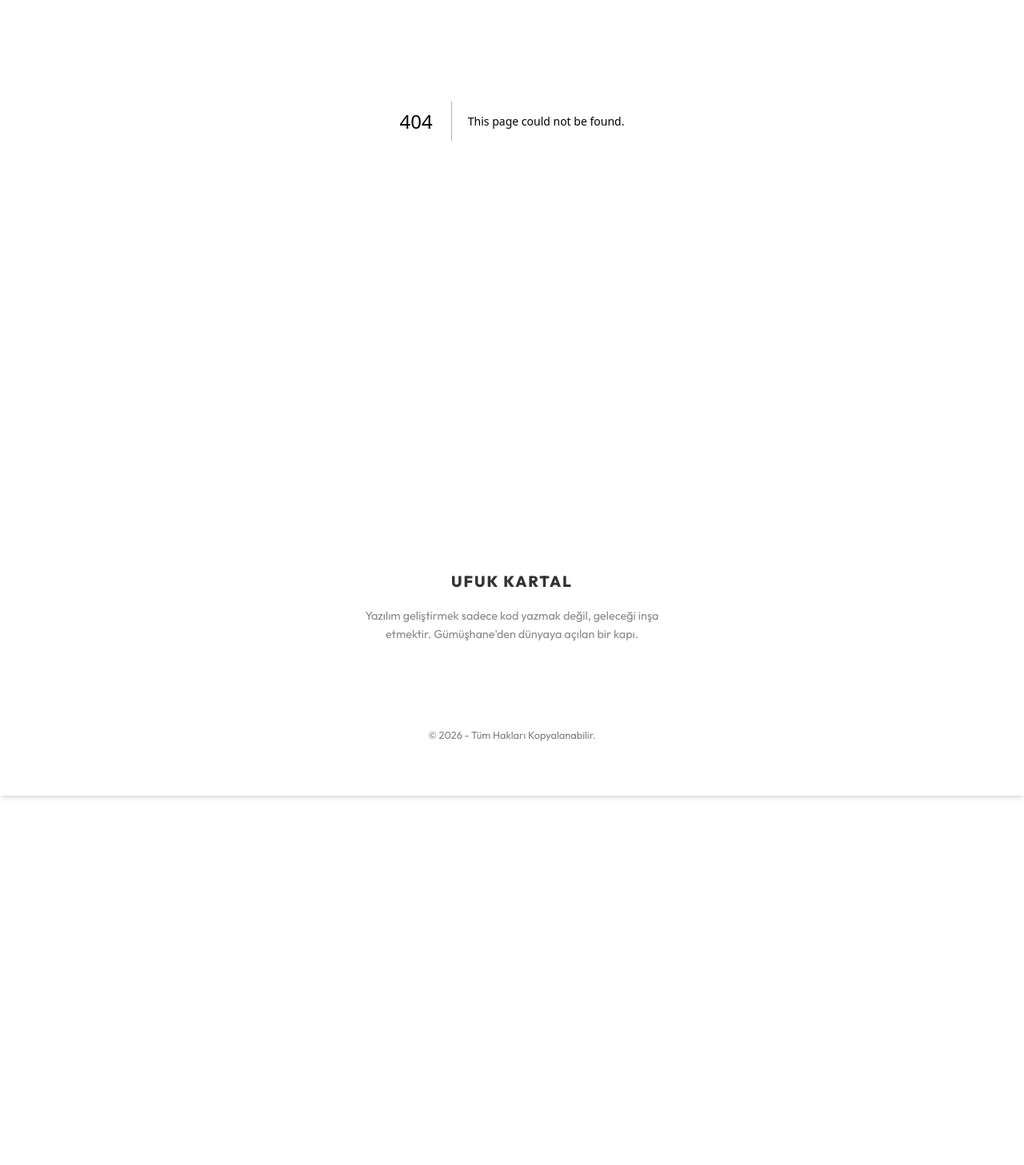
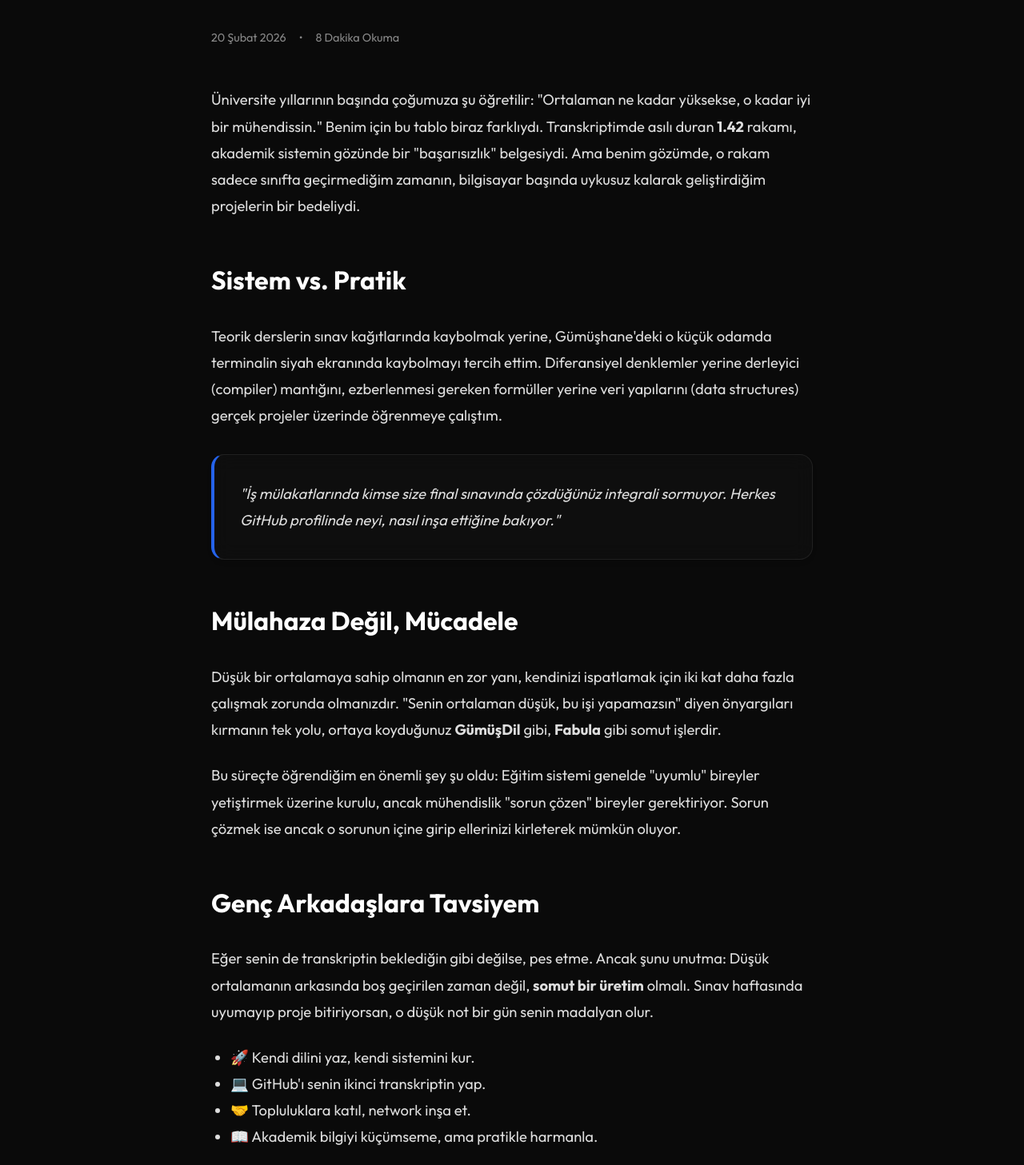
Before and after one commit to ufukkartaldev-tech/Kartal-Nexus, a Next.js app: page /blog/dusuk-gpa-muhendislik in a window 1280 px wide. Before the commit this address had no page. Shown: the part 353-1810 px from the top of the page at 80% size. Before the commit the page ends 1348 px from the top, so only its background shows below. Built offline with nearby package versions, Linux system fonts and the light colour scheme.

Commit message:
feat: complete blog series with GPA story

```diff
--- /dev/null
+++ b/src/pages/blog/dusuk-gpa-muhendislik.js
@@ -0,0 +1,82 @@
+import Head from 'next/head';
+import Link from 'next/link';
+import { motion } from 'framer-motion';
+
+export default function GPAPost() {
+    return (
+        <>
+            <Head>
+                <title>1.42 GPA ile Mühendislik: Rakamların Ötesindeki Gerçek | Ufuk Kartal</title>
+            </Head>
+            <article style={{ maxWidth: '800px', margin: '0 auto', padding: '4rem 1.5rem', lineHeight: '1.8' }}>
+                <Link href="/blog" style={{ color: 'var(--primary)', fontWeight: 600, display: 'inline-flex', alignItems: 'center', gap: '0.5rem', marginBottom: '2rem' }}>
+                    &larr; Blog'a Dön
+                </Link>
+
+                <motion.div
+                    initial={{ opacity: 0, y: 20 }}
+                    animate={{ opacity: 1, y: 0 }}
+                    transition={{ duration: 0.6 }}
+                >
+                    <h1 className="gradient-text" style={{ fontSize: '3.5rem', fontWeight: 800, lineHeight: 1.2, marginBottom: '1.5rem' }}>
+                        1.42 GPA Bir Engel Mi, Yoksa Bir Yakıt Mı?
+                    </h1>
+
+                    <div style={{ display: 'flex', gap: '1rem', color: '#888', marginBottom: '3rem', fontSize: '0.9rem' }}>
+                        <span>20 Şubat 2026</span>
+                        <span>•</span>
+                        <span>8 Dakika Okuma</span>
+                    </div>
+
+                    <div className="blog-content" style={{ fontSize: '1.15rem', color: '#ddd' }}>
+                        <p style={{ marginBottom: '1.5rem' }}>
+                            Üniversite yıllarının başında çoğumuza şu öğretilir: "Ortalaman ne kadar yüksekse, o kadar iyi bir mühendissin." Benim için bu tablo biraz farklıydı. Transkriptimde asılı duran <strong>1.42</strong> rakamı, akademik sistemin gözünde bir "başarısızlık" belgesiydi. Ama benim gözümde, o rakam sadece sınıfta geçirmediğim zamanın, bilgisayar başında uykusuz kalarak geliştirdiğim projelerin bir bedeliydi.
+                        </p>
+
+                        <h2 style={{ color: '#fff', fontSize: '2rem', marginTop: '3rem', marginBottom: '1.5rem' }}>Sistem vs. Pratik</h2>
+                        <p style={{ marginBottom: '1.5rem' }}>
+                            Teorik derslerin sınav kağıtlarında kaybolmak yerine, Gümüşhane'deki o küçük odamda terminalin siyah ekranında kaybolmayı tercih ettim. Diferansiyel denklemler yerine derleyici (compiler) mantığını, ezberlenmesi gereken formüller yerine veri yapılarını (data structures) gerçek projeler üzerinde öğrenmeye çalıştım.
+                        </p>
+
+                        <div className="glass" style={{ padding: '2rem', borderRadius: '16px', margin: '2rem 0', background: 'rgba(255,255,255,0.02)', borderLeft: '4px solid var(--accent)' }}>
+                            <p style={{ fontStyle: 'italic', margin: 0 }}>
+                                "İş mülakatlarında kimse size final sınavında çözdüğünüz integrali sormuyor. Herkes GitHub profilinde neyi, nasıl inşa ettiğine bakıyor."
+                            </p>
+                        </div>
+
+                        <h2 style={{ color: '#fff', fontSize: '2rem', marginTop: '3rem', marginBottom: '1.5rem' }}>Mülahaza Değil, Mücadele</h2>
+                        <p style={{ marginBottom: '1.5rem' }}>
+                            Düşük bir ortalamaya sahip olmanın en zor yanı, kendinizi ispatlamak için iki kat daha fazla çalışmak zorunda olmanızdır. "Senin ortalaman düşük, bu işi yapamazsın" diyen önyargıları kırmanın tek yolu, ortaya koyduğunuz <strong>GümüşDil</strong> gibi, <strong>Fabula</strong> gibi somut işlerdir.
+                        </p>
+                        <p style={{ marginBottom: '1.5rem' }}>
+                            Bu süreçte öğrendiğim en önemli şey şu oldu: Eğitim sistemi genelde "uyumlu" bireyler yetiştirmek üzerine kurulu, ancak mühendislik "sorun çözen" bireyler gerektiriyor. Sorun çözmek ise ancak o sorunun içine girip ellerinizi kirleterek mümkün oluyor.
+                        </p>
+
+                        <h2 style={{ color: '#fff', fontSize: '2rem', marginTop: '3rem', marginBottom: '1.5rem' }}>Genç Arkadaşlara Tavsiyem</h2>
+                        <p style={{ marginBottom: '1.5rem' }}>
+                            Eğer senin de transkriptin beklediğin gibi değilse, pes etme. Ancak şunu unutma: Düşük ortalamanın arkasında boş geçirilen zaman değil, <strong>somut bir üretim</strong> olmalı. Sınav haftasında uyumayıp proje bitiriyorsan, o düşük not bir gün senin madalyan olur.
+                        </p>
+                        <ul style={{ marginBottom: '2rem', paddingLeft: '1.5rem' }}>
+                            <li>🚀 Kendi dilini yaz, kendi sistemini kur.</li>
+                            <li>💻 GitHub'ı senin ikinci transkriptin yap.</li>
+                            <li>🤝 Topluluklara katıl, network inşa et.</li>
+                            <li>📖 Akademik bilgiyi küçümseme, ama pratikle harmanla.</li>
+                        </ul>
+
+                        <h2 style={{ color: '#fff', fontSize: '2rem', marginTop: '3rem', marginBottom: '1.5rem' }}>Sonuç</h2>
+                        <p style={{ marginBottom: '1.5rem' }}>
+                            Bugün 1.42 GPA'lı o çocuk, Türkiye'nin yerli yazılım ekosistemi için kafa yoruyor. Demek ki rakamlar zekayı veya yeteneği değil, sadece o anki öncelikleri ölçüyor. Önceliklerinizi doğru belirlediğiniz sürece, diploma sadece bir kağıt parçası olarak kalacaktır; mühendisliği ise parmak uçlarınızda hissedeceksiniz.
+                        </p>
+
+                        <div style={{ marginTop: '4rem', padding: '2rem', borderTop: '1px solid var(--glass-border)', textAlign: 'center' }}>
+                            <p style={{ fontSize: '0.9rem', color: '#666' }}>Bu yazı Ufuk Kartal tarafından kaleme alınmıştır.</p>
+                            <Link href="/blog" className="btn-secondary" style={{ marginTop: '1rem', display: 'inline-block' }}>
+                                Blog Ana Sayfasına Dön
+                            </Link>
+                        </div>
+                    </div>
+                </motion.div>
+            </article>
+        </>
+    );
+}
```
